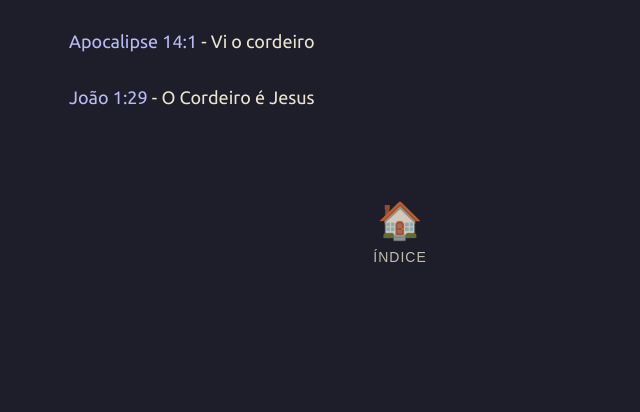
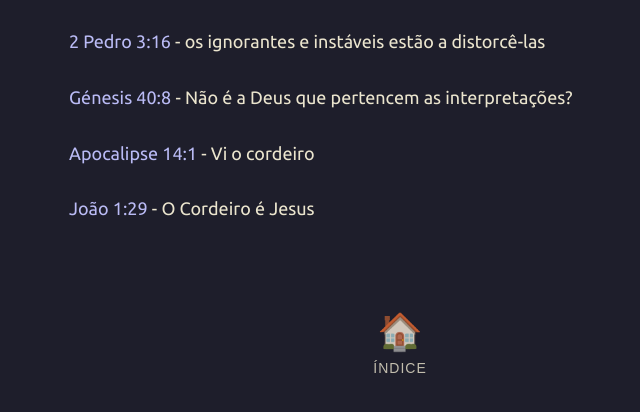
Before and after one commit to joaquim-capitao/jw, a Jekyll site: the page built from ministerio/cada-um-interpreta.md, in a window 1280 px wide. Shown: the top 412 px of the page, without its empty margins (240-880 px from the left). Built offline with Jekyll 4.4.1, drawn with Linux system fonts in a browser that asks for light colours; our own code applies the rules of GitHub Pages for plain Markdown files.

Commit message:
Atualizar o cada-um-interpreta.md

```diff
--- a/ministerio/cada-um-interpreta.md
+++ b/ministerio/cada-um-interpreta.md
@@ -1,4 +1,7 @@
+[2 Pedro 3:16](https://www.jw.org/finder?srcid=jwlshare&wtlocale=TPO&prefer=lang&bible=61003016&pub=nwtsty) - os ignorantes e instáveis estão a distorcê-las
+
+[Génesis 40:8](https://www.jw.org/finder?srcid=jwlshare&wtlocale=TPO&prefer=lang&bible=01040008&pub=nwtsty) - Não é a Deus que pertencem as interpretações?
+
 [Apocalipse 14:1](https://www.jw.org/finder?srcid=jwlshare&wtlocale=TPO&prefer=lang&bible=66014001&pub=nwtsty) - Vi o cordeiro
 
-
 [João 1:29](https://www.jw.org/finder?srcid=jwlshare&wtlocale=TPO&prefer=lang&bible=43001029&pub=nwtsty) - O Cordeiro é Jesus
```
